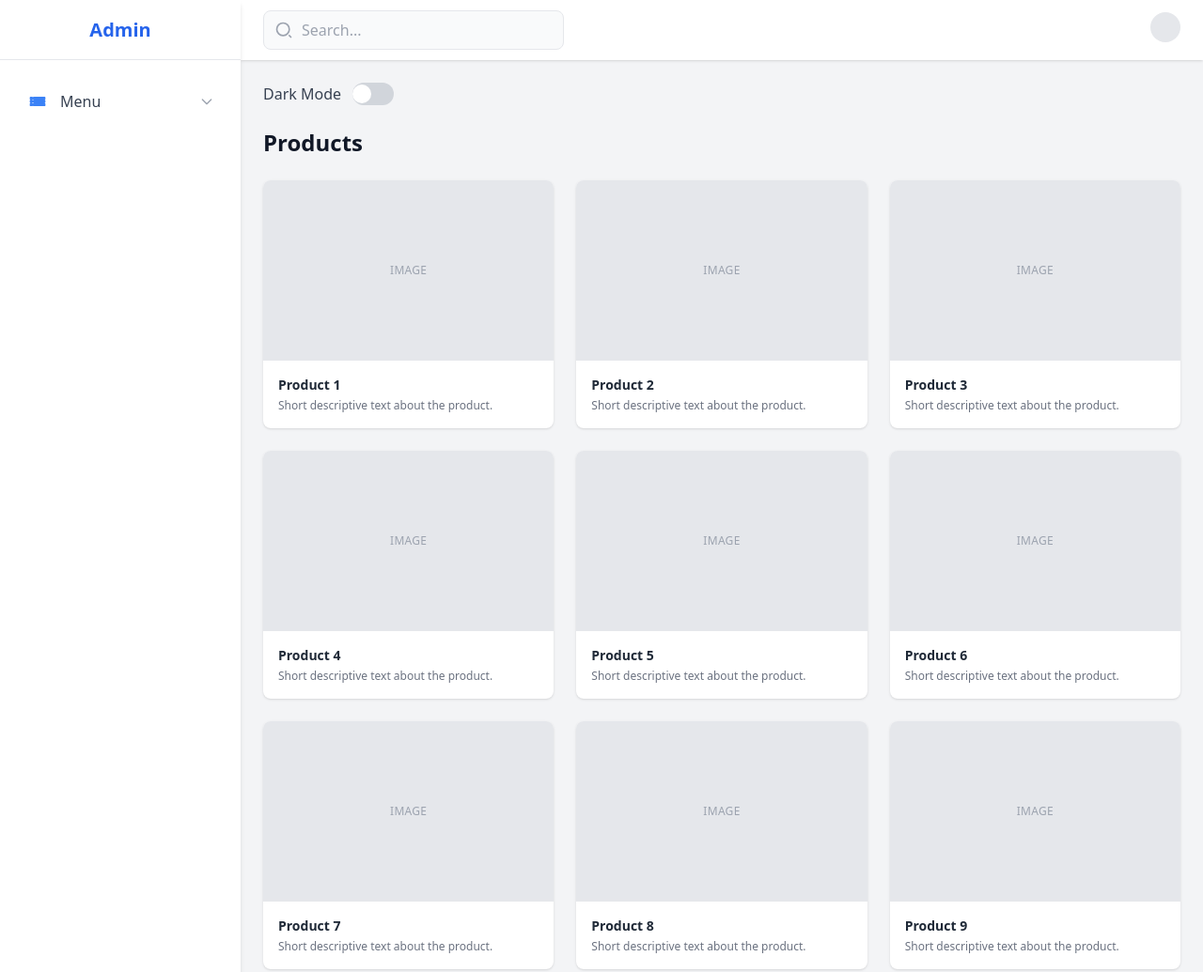
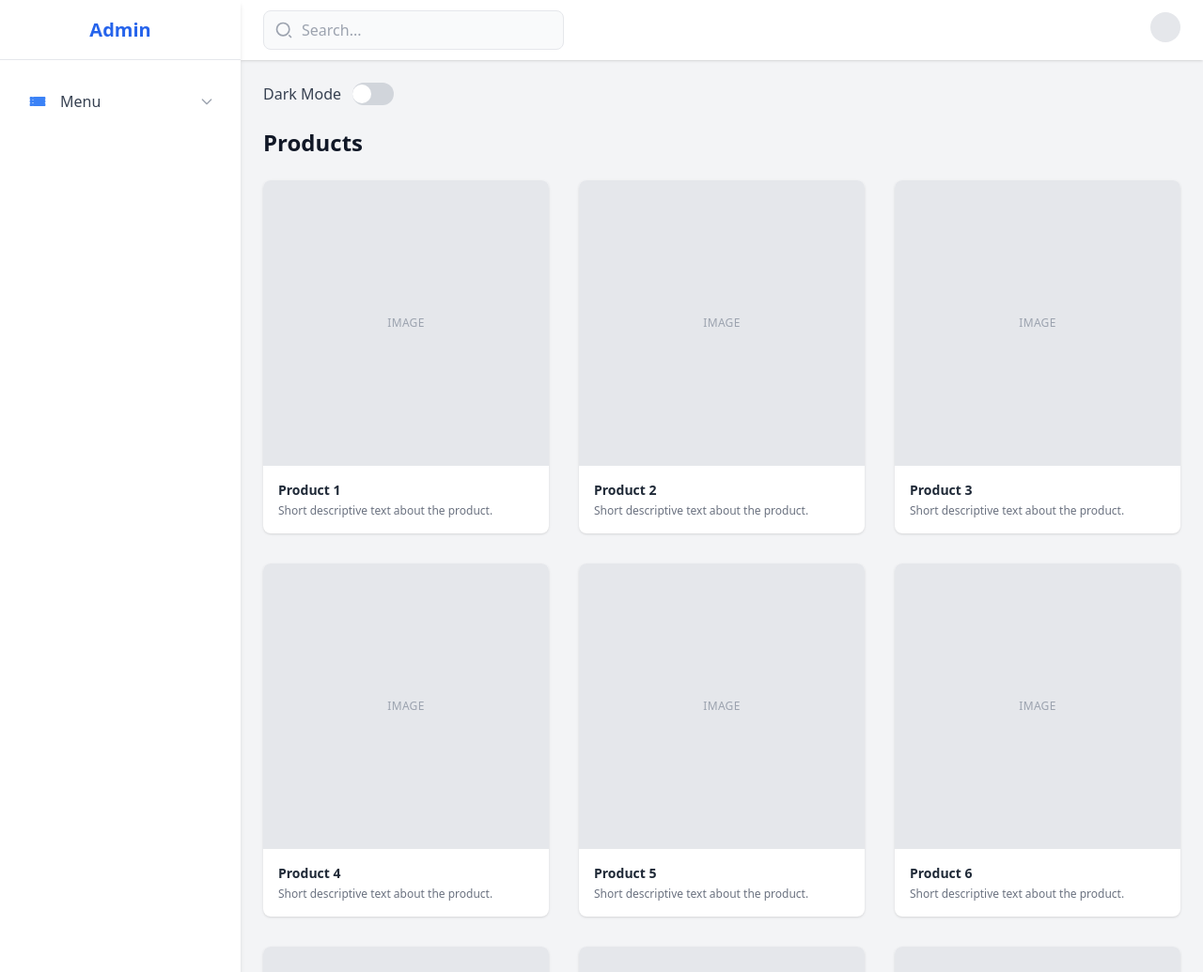
Before and after one commit to usmanahmedmalik/tailwindcss-admin, a website built with Vite: page product.html in a window 1280 px wide. Shown: the top 1035 px of the page at 94% size. Built offline with nearby package versions, Linux system fonts and the light colour scheme.

Commit message:
fixed product cards

```diff
--- a/product.html
+++ b/product.html
@@ -88,10 +88,10 @@
             <!-- Products Grid -->
             <div class="max-w-7xl mx-auto">
                 <h1 class="text-2xl font-semibold text-gray-900 dark:text-gray-100 mb-6">Products</h1>
-                <div class="grid grid-cols-1 sm:grid-cols-2 lg:grid-cols-3 gap-6">
+                <div class="grid grid-cols-1 sm:grid-cols-2 lg:grid-cols-3 gap-8">
                     <!-- Product Card 1 -->
                     <div class="bg-white dark:bg-gray-800 rounded-lg shadow hover:shadow-md transition-shadow overflow-hidden">
-                        <div class="h-48 w-full bg-gray-200 dark:bg-gray-700 flex items-center justify-center text-gray-400 dark:text-gray-500 text-xs font-medium tracking-wide uppercase">Image</div>
+                        <div class="w-full aspect-square bg-gray-200 dark:bg-gray-700 flex items-center justify-center text-gray-400 dark:text-gray-500 text-xs font-medium tracking-wide uppercase">Image</div>
                         <div class="p-4">
                             <h2 class="text-sm font-semibold text-gray-800 dark:text-gray-100">Product 1</h2>
                             <p class="mt-1 text-xs text-gray-500 dark:text-gray-400">Short descriptive text about the product.</p>
@@ -99,7 +99,7 @@
                     </div>
                     <!-- Product Card 2 -->
                     <div class="bg-white dark:bg-gray-800 rounded-lg shadow hover:shadow-md transition-shadow overflow-hidden">
-                        <div class="h-48 w-full bg-gray-200 dark:bg-gray-700 flex items-center justify-center text-gray-400 dark:text-gray-500 text-xs font-medium tracking-wide uppercase">Image</div>
+                        <div class="w-full aspect-square bg-gray-200 dark:bg-gray-700 flex items-center justify-center text-gray-400 dark:text-gray-500 text-xs font-medium tracking-wide uppercase">Image</div>
                         <div class="p-4">
                             <h2 class="text-sm font-semibold text-gray-800 dark:text-gray-100">Product 2</h2>
                             <p class="mt-1 text-xs text-gray-500 dark:text-gray-400">Short descriptive text about the product.</p>
@@ -107,7 +107,7 @@
                     </div>
                     <!-- Product Card 3 -->
                     <div class="bg-white dark:bg-gray-800 rounded-lg shadow hover:shadow-md transition-shadow overflow-hidden">
-                        <div class="h-48 w-full bg-gray-200 dark:bg-gray-700 flex items-center justify-center text-gray-400 dark:text-gray-500 text-xs font-medium tracking-wide uppercase">Image</div>
+                        <div class="w-full aspect-square bg-gray-200 dark:bg-gray-700 flex items-center justify-center text-gray-400 dark:text-gray-500 text-xs font-medium tracking-wide uppercase">Image</div>
                         <div class="p-4">
                             <h2 class="text-sm font-semibold text-gray-800 dark:text-gray-100">Product 3</h2>
                             <p class="mt-1 text-xs text-gray-500 dark:text-gray-400">Short descriptive text about the product.</p>
@@ -115,7 +115,7 @@
                     </div>
                     <!-- Product Card 4 -->
                     <div class="bg-white dark:bg-gray-800 rounded-lg shadow hover:shadow-md transition-shadow overflow-hidden">
-                        <div class="h-48 w-full bg-gray-200 dark:bg-gray-700 flex items-center justify-center text-gray-400 dark:text-gray-500 text-xs font-medium tracking-wide uppercase">Image</div>
+                        <div class="w-full aspect-square bg-gray-200 dark:bg-gray-700 flex items-center justify-center text-gray-400 dark:text-gray-500 text-xs font-medium tracking-wide uppercase">Image</div>
                         <div class="p-4">
                             <h2 class="text-sm font-semibold text-gray-800 dark:text-gray-100">Product 4</h2>
                             <p class="mt-1 text-xs text-gray-500 dark:text-gray-400">Short descriptive text about the product.</p>
@@ -123,7 +123,7 @@
                     </div>
                     <!-- Product Card 5 -->
                     <div class="bg-white dark:bg-gray-800 rounded-lg shadow hover:shadow-md transition-shadow overflow-hidden">
-                        <div class="h-48 w-full bg-gray-200 dark:bg-gray-700 flex items-center justify-center text-gray-400 dark:text-gray-500 text-xs font-medium tracking-wide uppercase">Image</div>
+                        <div class="w-full aspect-square bg-gray-200 dark:bg-gray-700 flex items-center justify-center text-gray-400 dark:text-gray-500 text-xs font-medium tracking-wide uppercase">Image</div>
                         <div class="p-4">
                             <h2 class="text-sm font-semibold text-gray-800 dark:text-gray-100">Product 5</h2>
                             <p class="mt-1 text-xs text-gray-500 dark:text-gray-400">Short descriptive text about the product.</p>
@@ -131,7 +131,7 @@
                     </div>
                     <!-- Product Card 6 -->
                     <div class="bg-white dark:bg-gray-800 rounded-lg shadow hover:shadow-md transition-shadow overflow-hidden">
-                        <div class="h-48 w-full bg-gray-200 dark:bg-gray-700 flex items-center justify-center text-gray-400 dark:text-gray-500 text-xs font-medium tracking-wide uppercase">Image</div>
+                        <div class="w-full aspect-square bg-gray-200 dark:bg-gray-700 flex items-center justify-center text-gray-400 dark:text-gray-500 text-xs font-medium tracking-wide uppercase">Image</div>
                         <div class="p-4">
                             <h2 class="text-sm font-semibold text-gray-800 dark:text-gray-100">Product 6</h2>
                             <p class="mt-1 text-xs text-gray-500 dark:text-gray-400">Short descriptive text about the product.</p>
@@ -139,7 +139,7 @@
                     </div>
                     <!-- Product Card 7 -->
                     <div class="bg-white dark:bg-gray-800 rounded-lg shadow hover:shadow-md transition-shadow overflow-hidden">
-                        <div class="h-48 w-full bg-gray-200 dark:bg-gray-700 flex items-center justify-center text-gray-400 dark:text-gray-500 text-xs font-medium tracking-wide uppercase">Image</div>
+                        <div class="w-full aspect-square bg-gray-200 dark:bg-gray-700 flex items-center justify-center text-gray-400 dark:text-gray-500 text-xs font-medium tracking-wide uppercase">Image</div>
                         <div class="p-4">
                             <h2 class="text-sm font-semibold text-gray-800 dark:text-gray-100">Product 7</h2>
                             <p class="mt-1 text-xs text-gray-500 dark:text-gray-400">Short descriptive text about the product.</p>
@@ -147,7 +147,7 @@
                     </div>
                     <!-- Product Card 8 -->
                     <div class="bg-white dark:bg-gray-800 rounded-lg shadow hover:shadow-md transition-shadow overflow-hidden">
-                        <div class="h-48 w-full bg-gray-200 dark:bg-gray-700 flex items-center justify-center text-gray-400 dark:text-gray-500 text-xs font-medium tracking-wide uppercase">Image</div>
+                        <div class="w-full aspect-square bg-gray-200 dark:bg-gray-700 flex items-center justify-center text-gray-400 dark:text-gray-500 text-xs font-medium tracking-wide uppercase">Image</div>
                         <div class="p-4">
                             <h2 class="text-sm font-semibold text-gray-800 dark:text-gray-100">Product 8</h2>
                             <p class="mt-1 text-xs text-gray-500 dark:text-gray-400">Short descriptive text about the product.</p>
@@ -155,7 +155,7 @@
                     </div>
                     <!-- Product Card 9 -->
                     <div class="bg-white dark:bg-gray-800 rounded-lg shadow hover:shadow-md transition-shadow overflow-hidden">
-                        <div class="h-48 w-full bg-gray-200 dark:bg-gray-700 flex items-center justify-center text-gray-400 dark:text-gray-500 text-xs font-medium tracking-wide uppercase">Image</div>
+                        <div class="w-full aspect-square bg-gray-200 dark:bg-gray-700 flex items-center justify-center text-gray-400 dark:text-gray-500 text-xs font-medium tracking-wide uppercase">Image</div>
                         <div class="p-4">
                             <h2 class="text-sm font-semibold text-gray-800 dark:text-gray-100">Product 9</h2>
                             <p class="mt-1 text-xs text-gray-500 dark:text-gray-400">Short descriptive text about the product.</p>
```
